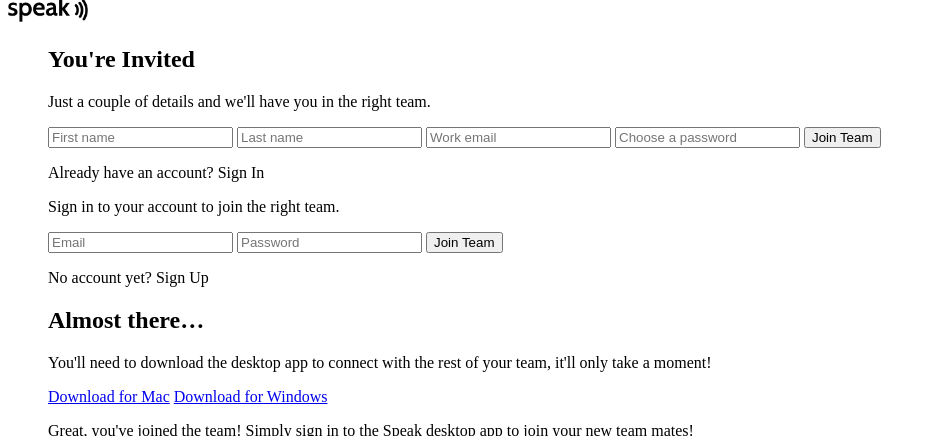
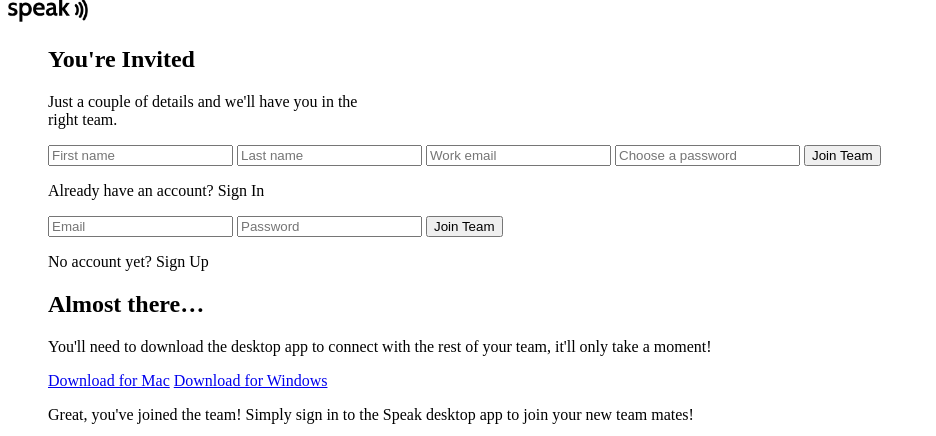
Before and after one commit to speak/website, a Jekyll site: the page built from invite/index.html, in a window 1280 px wide, cut to the strip 212-648 px from the top of the page. Shown: the whole strip, without its empty margins (0-936 px from the left). Built offline with Jekyll 4.4.1, drawn with Linux system fonts in a browser that asks for light colours; nearby versions of some CDN libraries.

Commit message:
Move error below details

```diff
--- a/invite/index.html
+++ b/invite/index.html
@@ -6,12 +6,13 @@
 
 <figure class="front">
   <h1>You're Invited</h1>
+  <p>
+    Just a couple of details and we'll have you in the <br/><span class="team-name">right</span> team.
+  </p>
   <div class="banner error"></div>
   <div class="banner success"></div>
+
   <form id="invite-signup" action="{{ site.bulldog_url }}/users">
-    <p>
-      Just a couple of details and we'll have you in the <span class="team-name">right</span> team.
-    </p>
     <div class="field-wrapper">
       <input class="first-name" id="first_name" type="text" name="first_name" placeholder="First name" required>
       <input class="last-name" id="last_name" type="text" name="last_name" placeholder="Last name" required>
@@ -21,10 +22,8 @@
       <p class="secondary">Already have an account? <a id="invite-signin-link">Sign In</a></p>
     </div>
   </form>
+
   <form id="invite-signin" action="{{ site.bulldog_url }}/sessions" data-accept-action="{{site.manuel_url}}/invite/accept">
-    <p>
-      Sign in to your account to join the <span class="team-name">right</span> team.
-    </p>
     <div class="field-wrapper">
       <input class="email" id="email" type="text" name="email" placeholder="Email" required>
       <input class="password" id="password" type="password" name="password" placeholder="Password" required>
```
